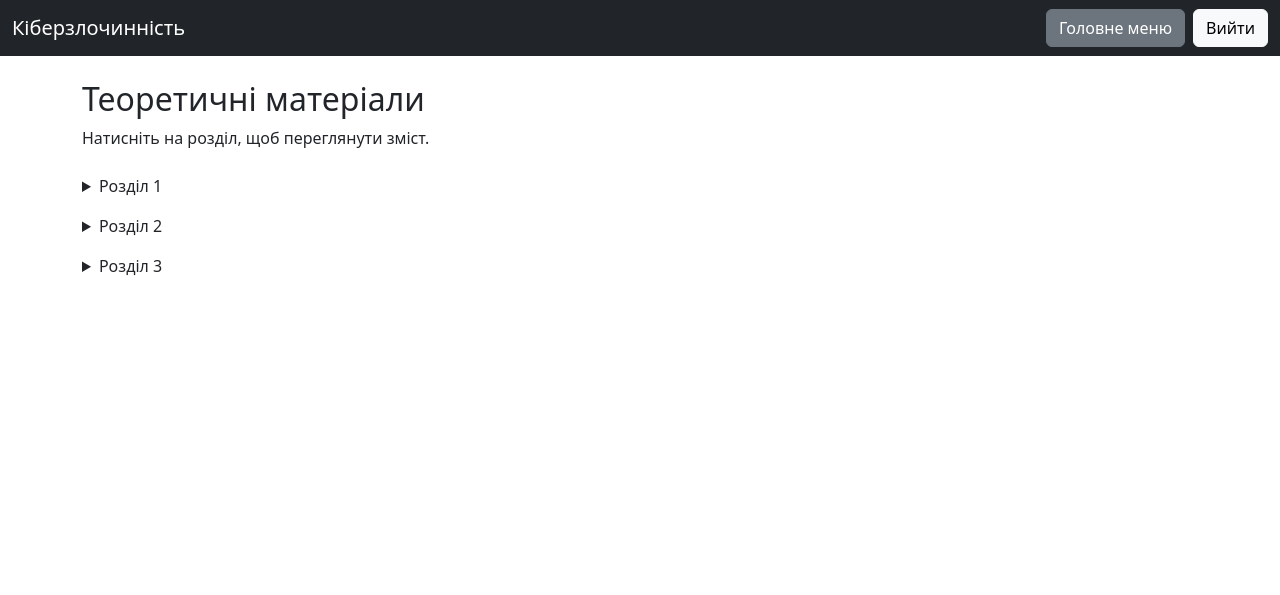
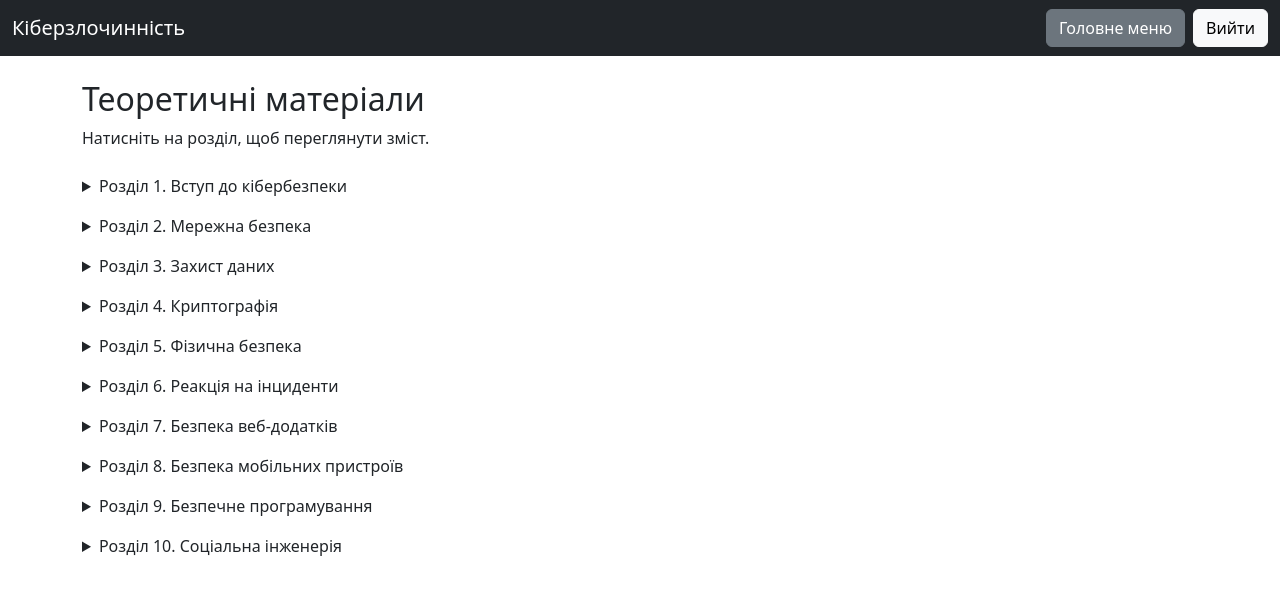
Before and after one commit to sargeras197/Release_SimulatorESA, a Flask app: page /theory in a window 1280 px wide. Shown: the top 595 px of the page. Run offline with Flask 3, Linux system fonts and the light colour scheme; a user stored in the database is signed in.

Commit message:
Expand theory page to ten sections

```diff
--- a/templates/theory.html
+++ b/templates/theory.html
@@ -4,15 +4,43 @@
 <h2>Теоретичні матеріали</h2>
 <p class="mb-4">Натисніть на розділ, щоб переглянути зміст.</p>
 <details class="mb-3">
-  <summary>Розділ 1</summary>
-  <p>Матеріали першого розділу з кібербезпеки.</p>
+  <summary>Розділ 1. Вступ до кібербезпеки</summary>
+  <p>Цей розділ знайомить із ключовими поняттями кібербезпеки, описує типові загрози та пояснює роль фахівців у захисті інформації.</p>
 </details>
 <details class="mb-3">
-  <summary>Розділ 2</summary>
-  <p>Матеріали другого розділу з кібербезпеки.</p>
+  <summary>Розділ 2. Мережна безпека</summary>
+  <p>У розділі висвітлено способи захисту комп'ютерних мереж, зокрема використання міжмережевих екранів, VPN та систем виявлення вторгнень.</p>
 </details>
 <details class="mb-3">
-  <summary>Розділ 3</summary>
-  <p>Матеріали третього розділу з кібербезпеки.</p>
+  <summary>Розділ 3. Захист даних</summary>
+  <p>Розглядаються методи забезпечення конфіденційності та цілісності даних: резервне копіювання, контроль доступу та шифрування інформації.</p>
+</details>
+<details class="mb-3">
+  <summary>Розділ 4. Криптографія</summary>
+  <p>Матеріал пояснює принципи симетричного й асиметричного шифрування, цифрові підписи та сертифікати безпеки.</p>
+</details>
+<details class="mb-3">
+  <summary>Розділ 5. Фізична безпека</summary>
+  <p>Йдеться про захист серверних приміщень, контроль доступу до обладнання та безпечне зберігання носіїв даних.</p>
+</details>
+<details class="mb-3">
+  <summary>Розділ 6. Реакція на інциденти</summary>
+  <p>Пояснюється процес реагування на кіберінциденти: від виявлення та аналізу до усунення наслідків і документування.</p>
+</details>
+<details class="mb-3">
+  <summary>Розділ 7. Безпека веб‑додатків</summary>
+  <p>Описуються типові уразливості веб‑застосунків, такі як SQL‑ін'єкції та XSS, а також способи їхнього запобігання.</p>
+</details>
+<details class="mb-3">
+  <summary>Розділ 8. Безпека мобільних пристроїв</summary>
+  <p>Розділ присвячено засобам захисту смартфонів та планшетів: керуванню оновленнями, шифруванню та використанню антивірусів.</p>
+</details>
+<details class="mb-3">
+  <summary>Розділ 9. Безпечне програмування</summary>
+  <p>Наголошується на важливості дотримання принципів безпечного кодування для запобігання помилкам, що призводять до вразливостей.</p>
+</details>
+<details class="mb-3">
+  <summary>Розділ 10. Соціальна інженерія</summary>
+  <p>У цьому розділі розглянуто методи маніпулювання користувачами з метою отримання конфіденційних даних і способи протидії таким атакам.</p>
 </details>
 {% endblock %}
```
